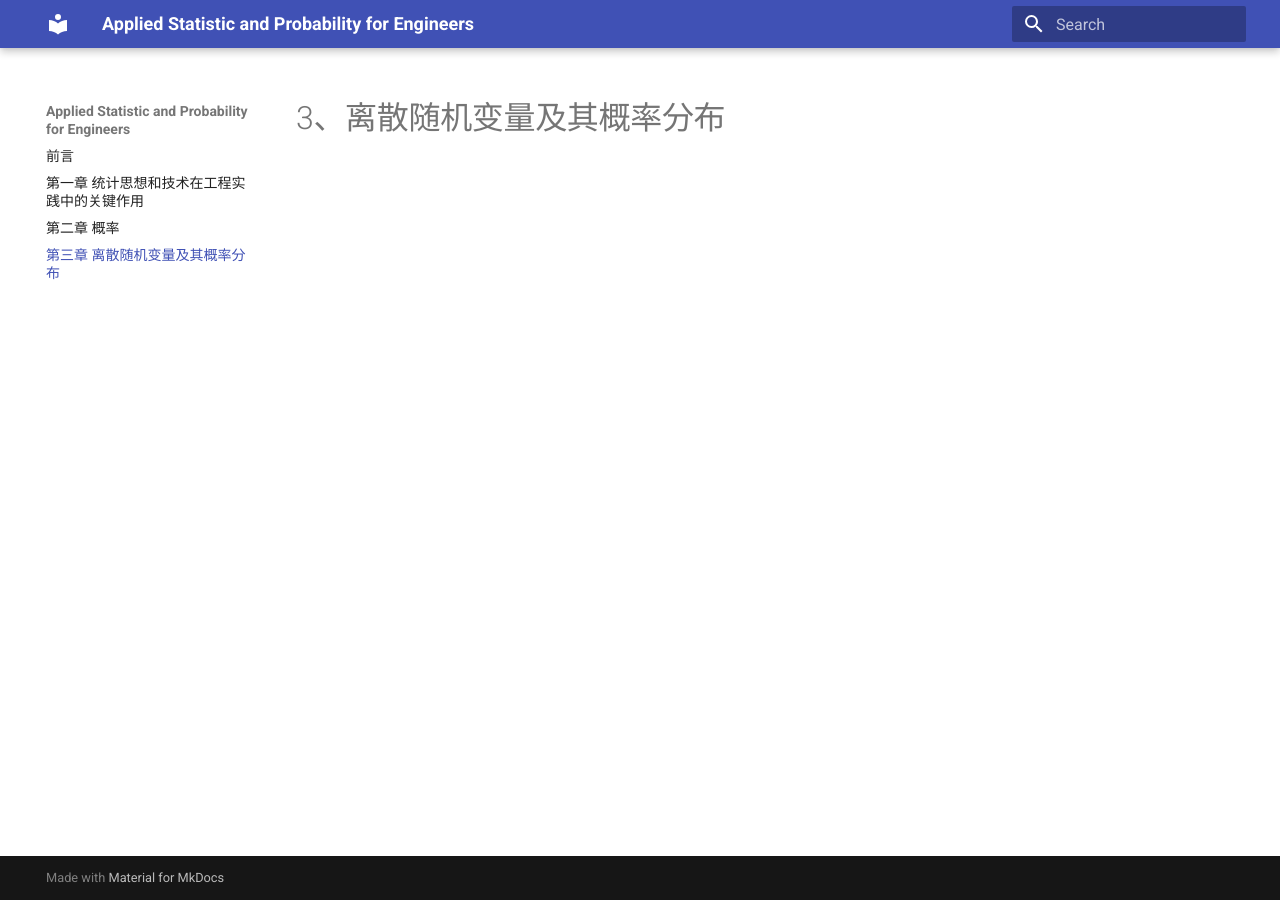
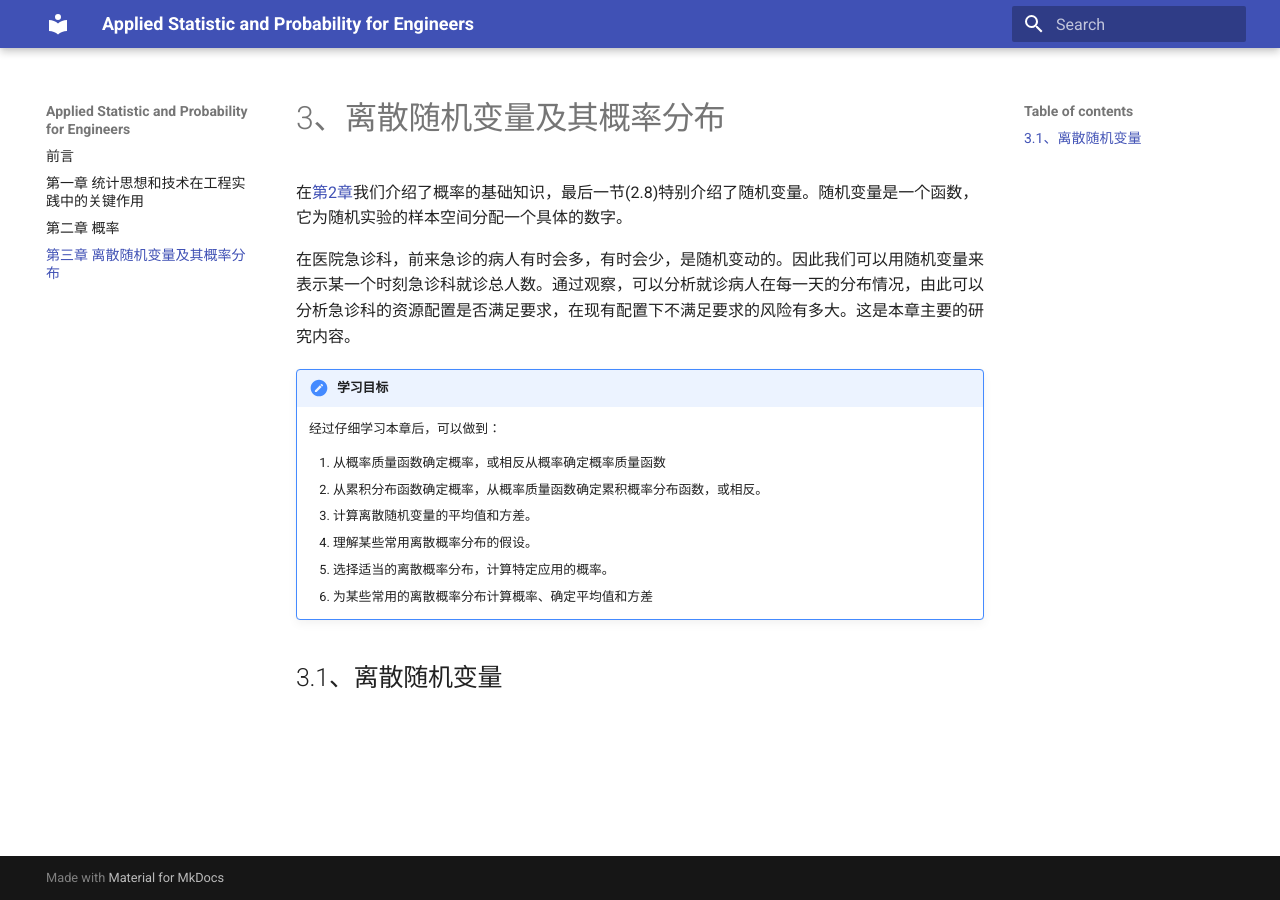
Before and after one commit to chenmich/applied_statistic_and_probability_for_engineers, an MkDocs documentation site: the page built from docs/third.md, in a window 1280 px wide. Built offline with MkDocs 1.6.1 and Material for MkDocs 9.7.7, drawn with Linux system fonts in a browser that asks for light colours.

Commit message:
begin 3.1

```diff
--- a/docs/third.md
+++ b/docs/third.md
@@ -1 +1,18 @@
 # 3、离散随机变量及其概率分布
+
+在[第2章](second.md)我们介绍了概率的基础知识，最后一节(2.8)特别介绍了随机变量。随机变量是一个函数，它为随机实验的样本空间分配一个具体的数字。
+
+在医院急诊科，前来急诊的病人有时会多，有时会少，是随机变动的。因此我们可以用随机变量来表示某一个时刻急诊科就诊总人数。通过观察，可以分析就诊病人在每一天的分布情况，由此可以分析急诊科的资源配置是否满足要求，在现有配置下不满足要求的风险有多大。这是本章主要的研究内容。
+
+!!!note "学习目标"
+
+    经过仔细学习本章后，可以做到：
+
+    1. 从概率质量函数确定概率，或相反从概率确定概率质量函数
+    2. 从累积分布函数确定概率，从概率质量函数确定累积概率分布函数，或相反。
+    3. 计算离散随机变量的平均值和方差。
+    4. 理解某些常用离散概率分布的假设。
+    5. 选择适当的离散概率分布，计算特定应用的概率。
+    6. 为某些常用的离散概率分布计算概率、确定平均值和方差
+
+## 3.1、离散随机变量
```
